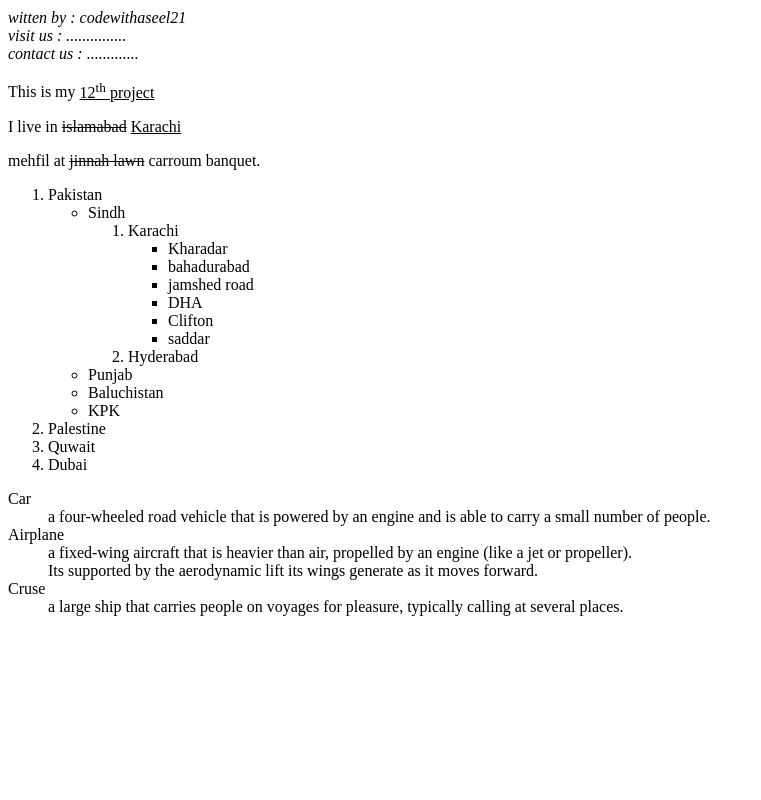
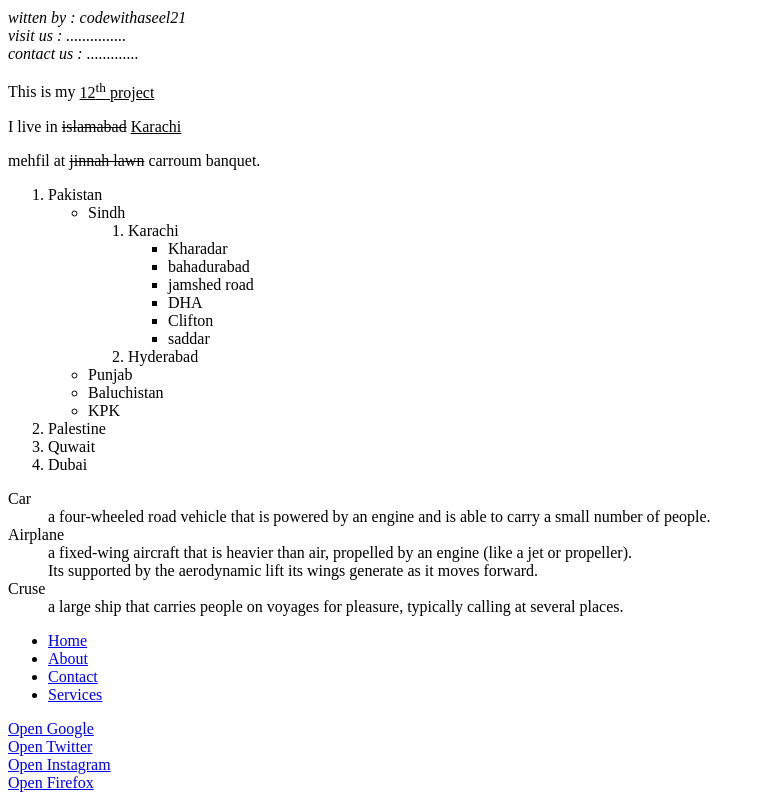
Before and after one commit to codewithaseel21/Html-Rev, a plain HTML site: page index.html in a window 1280 px wide. Shown: the part 1523-2323 px from the top of the page, without its empty margins (0-761 px from the left). Before the commit the page ends 2155 px from the top, so only its background shows below. Drawn offline with Linux system fonts and the light colour scheme.

Commit message:
links & its targets

```diff
--- a/index.html
+++ b/index.html
@@ -34,14 +34,14 @@
 
     <!---------------List--------------------->
 
-    <!--ol , ul & li tag  -->
+    <!--ol , ul & li tag or nested list -->
     <!--dl , dt & dd tag  -->
-    <!--  -->
-    <!--  -->
-    <!--  -->
-    <!--  -->
-    <!--  -->
-    <!--  -->
+
+    <!---------------Link--------------------->
+
+    <!--links & its targets  -->
+
+
 
     <!------------------------------------>
 
@@ -250,11 +250,31 @@ Ye us term ki definition ya explanation hoti hai. -->
 
     </dl>
 
+    <!---------------------------Link---------------------------->
+
+    <p>
+    <ul>
+        <li><a href="index.html">Home</a></li>
+        <li><a href="about.html">About</a></li>
+        <li><a href="contact.html">Contact</a></li>
+        <li><a href="services.html">Services</a></li>
+    </ul>
+    </p>
+
     <!------------------------------------->
 
+    <!-- HTML me (TARGET) attribute use hota hai <a> (anchor) tag ke andar — ye batata hai link kis jagah (window ya tab) me open hoga. -->
 
 
+<!-- _self	Default — link same tab/window me open hota hai.
+_blank	Link new tab me open hotta hai.
+_parent	Link parent frame me open hotta hai (frames ke case me).
+_top	Link poori window me open hotta hai (frames ko ignore karta hai). -->
 
+<a href="https://www.google.com" target="_blank">Open Google</a><br>
+<a href="https://www.twitter.com" target="_self">Open Twitter</a><br>
+<a href="https://www.Instagram.com" target="_parent">Open Instagram</a><br>
+<a href="https://www.Firefox.com" target="_top">Open Firefox</a>
 
 
 
```
